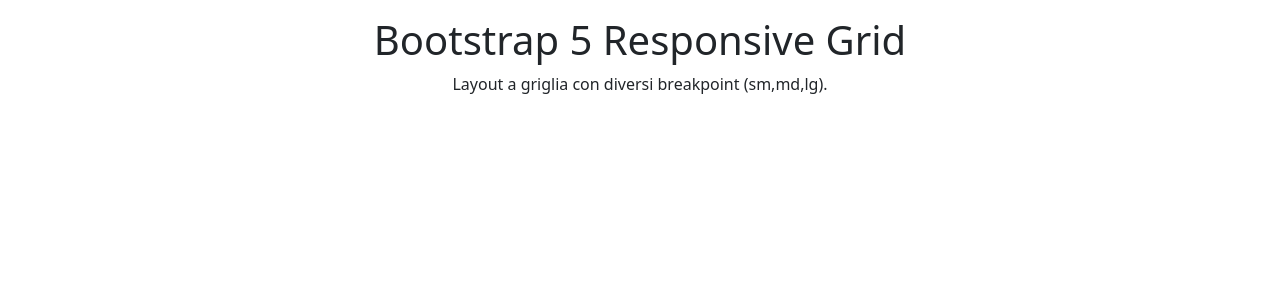
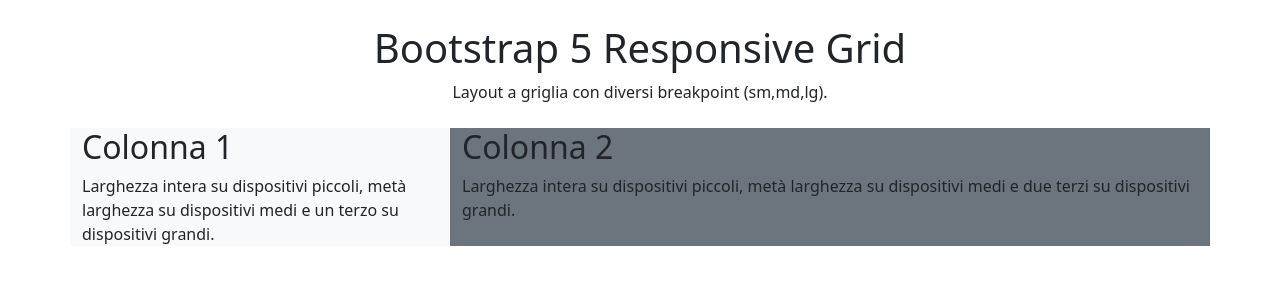
Before and after one commit to mannuccimattia/htmlcss-bootstrap-layout, a plain HTML site: page index.html in a window 1280 px wide. Drawn offline with nearby package versions, Linux system fonts and the light colour scheme.

Commit message:
[UPD] Done 1st row

```diff
--- a/index.html
+++ b/index.html
@@ -11,14 +11,28 @@
 </head>
 
 <body>
-  <div class="container p-3">
-    <div class="row">
+  <div class="container">
+    <!-- title row -->
+    <div class="row my-4">
       <div class="col text-center">
         <h1>Bootstrap 5 Responsive Grid</h1>
         <span class="fw-light">Layout a griglia con diversi breakpoint (sm,md,lg).</span>
       </div>
     </div>
+    <!-- 1st row -->
+    <div class="row my-4">
+      <div class="col-12 col-md-6 col-lg-4 bg-light">
+        <h2>Colonna 1</h2>
+        <span>Larghezza intera su dispositivi piccoli, metà larghezza su dispositivi medi e un terzo su dispositivi
+          grandi.</span>
+      </div>
 
+      <div class="col-12 col-md-6 col-lg-8 bg-secondary">
+        <h2>Colonna 2</h2>
+        <span>Larghezza intera su dispositivi piccoli, metà larghezza su dispositivi medi e due terzi su dispositivi
+          grandi.</span>
+      </div>
+    </div>
   </div>
 </body>
 
```
